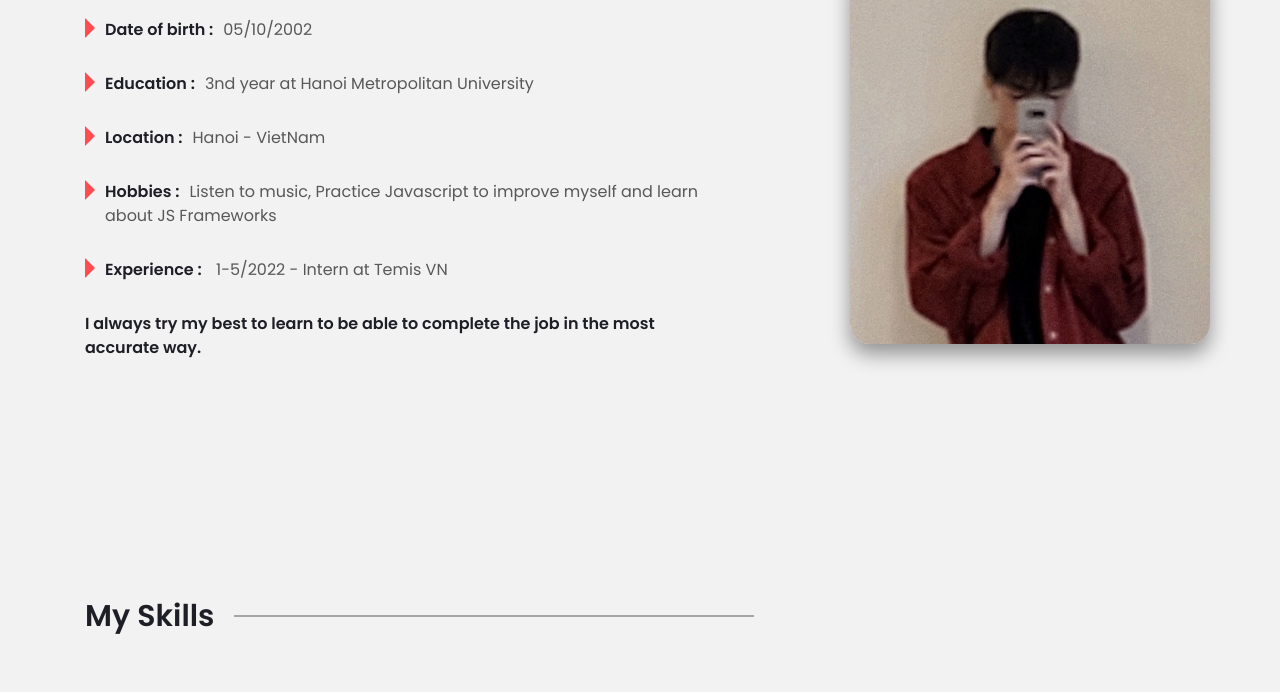
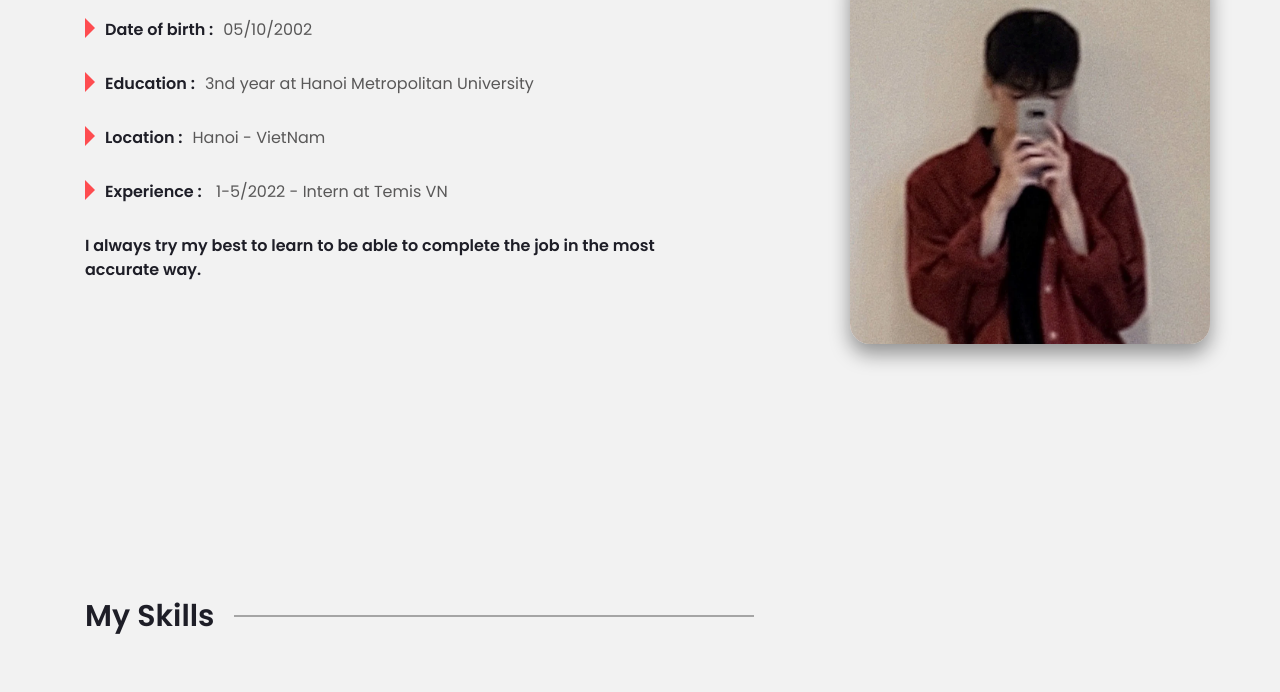
Before and after one commit to ducchinh02/Portfolio, a website: page index.html in a window 1280 px wide. Shown: the part 821-1513 px from the top of the page. Drawn offline with nearby package versions, Linux system fonts and the light colour scheme.

Commit message:
Update index.html

```diff
--- a/index.html
+++ b/index.html
@@ -146,10 +146,10 @@
                             <div class="info"><span>Location : </span>Hanoi - VietNam</div>
                         </li>
                         <!-- info -->
-                        <li class="about_content-info-item">
+                        <!-- <li class="about_content-info-item">
                             <div class="icon"></div>
                             <div class="info"><span>Hobbies : </span>Listen to music, Practice Javascript to improve myself and learn about JS Frameworks</div>
-                        </li>
+                        </li> -->
                         <!-- info -->
                         <li class="about_content-info-item">
                             <div class="icon"></div>
```
